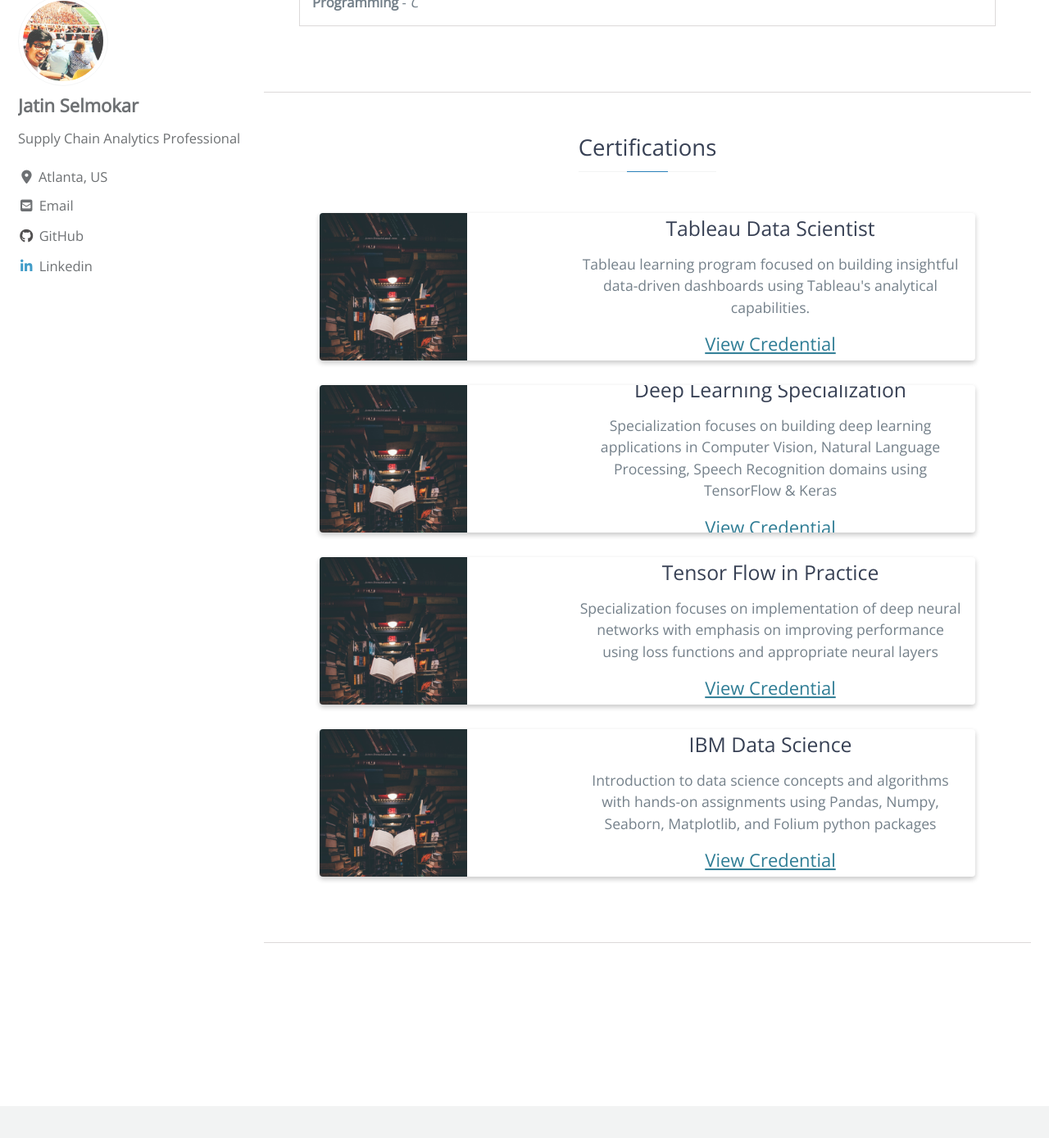
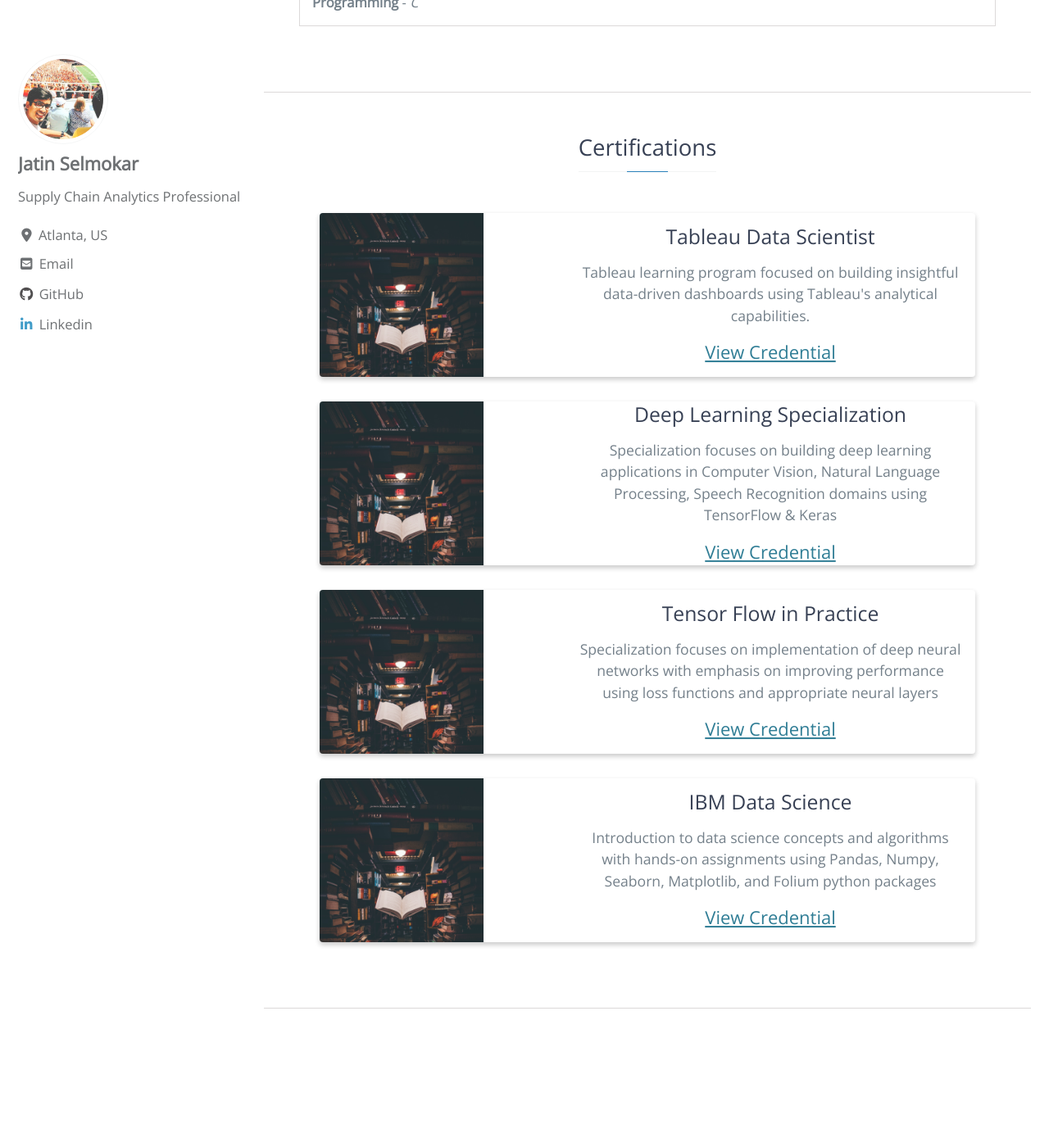
Before and after one commit to jatinselmokar/jatinselmokar.github.io, a Jekyll site: the page built from index.html, in a window 1280 px wide and 1400 px high, scrolled down 2203 px. Shown: the top 1389 px of the window at 82% size. Built offline with Jekyll 4.4.1, drawn with Linux system fonts in a browser that asks for light colours; cached includes are drawn as plain includes; nearby versions of some CDN libraries; the list of posts is cut into pages by our own code.

Commit message:
Update _experience.scss

```diff
--- a/_sass/minimal-mistakes/_experience.scss
+++ b/_sass/minimal-mistakes/_experience.scss
@@ -656,8 +656,8 @@
 
 .project-image {
     float: left;
-    width: 180px;
-    height: 180px;
+    width: 200px;
+    height: 200px;
     background-position: center;
 }
 
```
